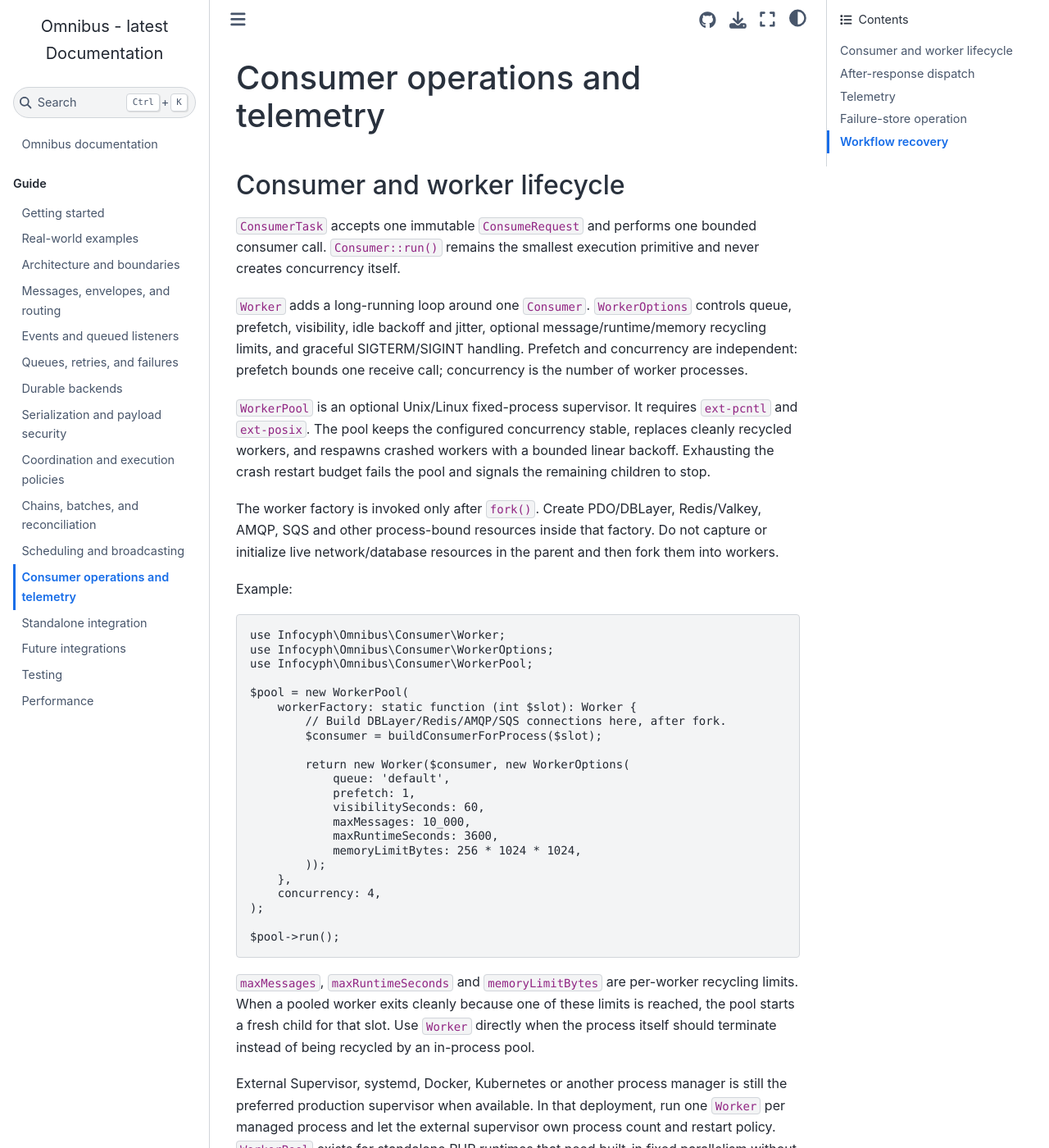
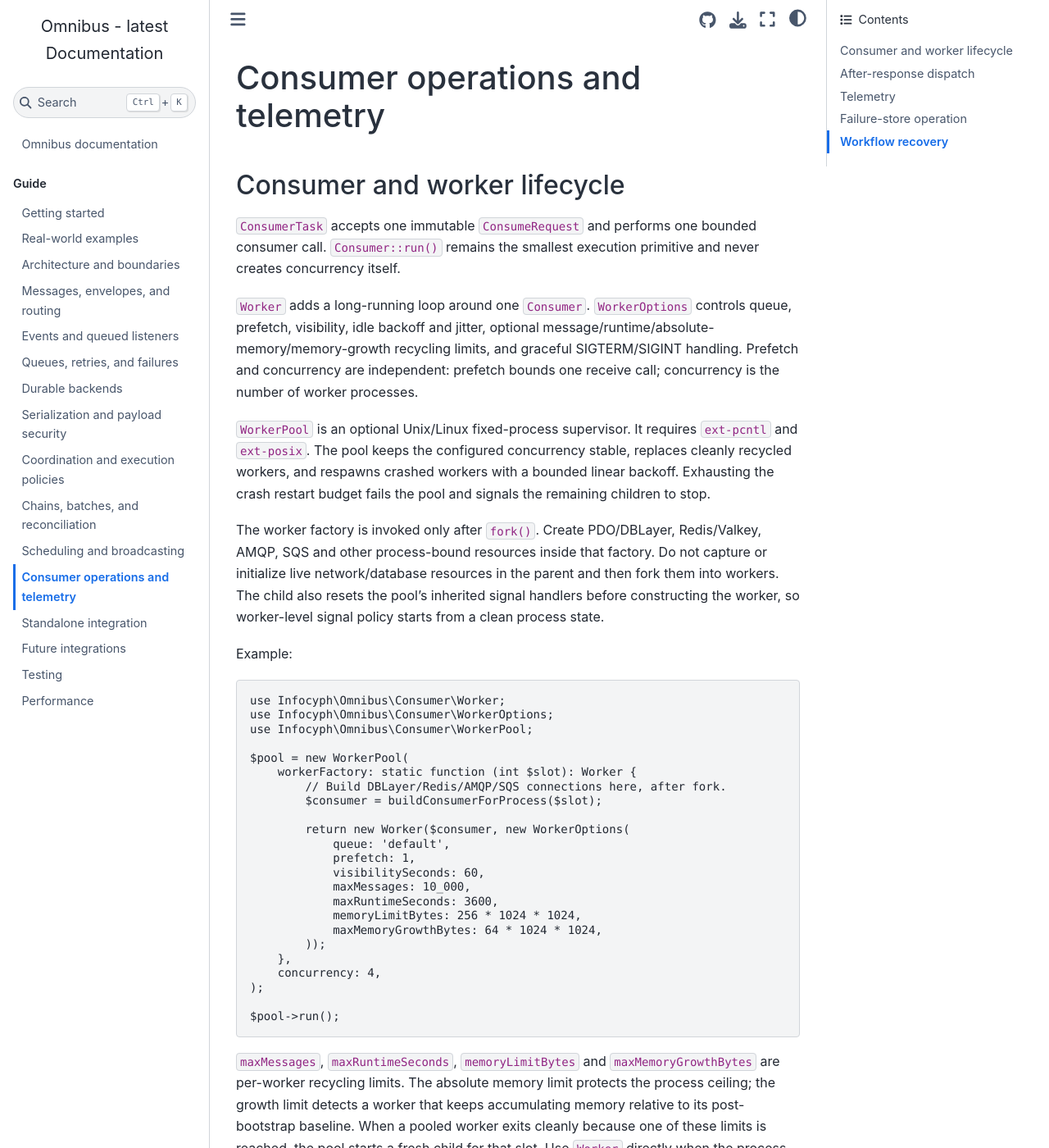
Before and after one commit to infocyph/Omnibus, a Sphinx documentation site: the page built from docs/operations.rst, in a window 1280 px wide and 1400 px high. Shown: the whole window at 82% size. Built offline with Sphinx 7.4.7 and the Sphinx Book theme 1.1.4, drawn with Linux system fonts in a browser that asks for light colours; some of the changed text lies outside the part shown.

Commit message:
Document worker memory growth recycling

```diff
--- a/docs/operations.rst
+++ b/docs/operations.rst
@@ -10,9 +10,9 @@
 
 ``Worker`` adds a long-running loop around one ``Consumer``. ``WorkerOptions``
 controls queue, prefetch, visibility, idle backoff and jitter, optional
-message/runtime/memory recycling limits, and graceful SIGTERM/SIGINT handling.
-Prefetch and concurrency are independent: prefetch bounds one receive call;
-concurrency is the number of worker processes.
+message/runtime/absolute-memory/memory-growth recycling limits, and graceful
+SIGTERM/SIGINT handling. Prefetch and concurrency are independent: prefetch
+bounds one receive call; concurrency is the number of worker processes.
 
 ``WorkerPool`` is an optional Unix/Linux fixed-process supervisor. It requires
 ``ext-pcntl`` and ``ext-posix``. The pool keeps the configured concurrency
@@ -23,7 +23,9 @@
 The worker factory is invoked only after ``fork()``. Create PDO/DBLayer,
 Redis/Valkey, AMQP, SQS and other process-bound resources inside that factory.
 Do not capture or initialize live network/database resources in the parent and
-then fork them into workers.
+then fork them into workers. The child also resets the pool's inherited signal
+handlers before constructing the worker, so worker-level signal policy starts
+from a clean process state.
 
 Example::
 
@@ -43,6 +45,7 @@
                 maxMessages: 10_000,
                 maxRuntimeSeconds: 3600,
                 memoryLimitBytes: 256 * 1024 * 1024,
+                maxMemoryGrowthBytes: 64 * 1024 * 1024,
             ));
         },
         concurrency: 4,
@@ -50,11 +53,13 @@
 
     $pool->run();
 
-``maxMessages``, ``maxRuntimeSeconds`` and ``memoryLimitBytes`` are per-worker
-recycling limits. When a pooled worker exits cleanly because one of these
-limits is reached, the pool starts a fresh child for that slot. Use ``Worker``
-directly when the process itself should terminate instead of being recycled by
-an in-process pool.
+``maxMessages``, ``maxRuntimeSeconds``, ``memoryLimitBytes`` and
+``maxMemoryGrowthBytes`` are per-worker recycling limits. The absolute memory
+limit protects the process ceiling; the growth limit detects a worker that
+keeps accumulating memory relative to its post-bootstrap baseline. When a
+pooled worker exits cleanly because one of these limits is reached, the pool
+starts a fresh child for that slot. Use ``Worker`` directly when the process
+itself should terminate instead of being recycled by an in-process pool.
 
 External Supervisor, systemd, Docker, Kubernetes or another process manager is
 still the preferred production supervisor when available. In that deployment,
```
